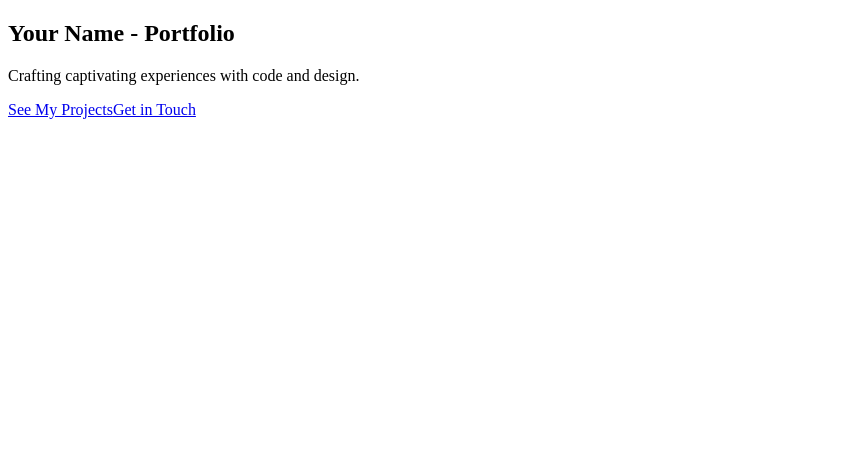
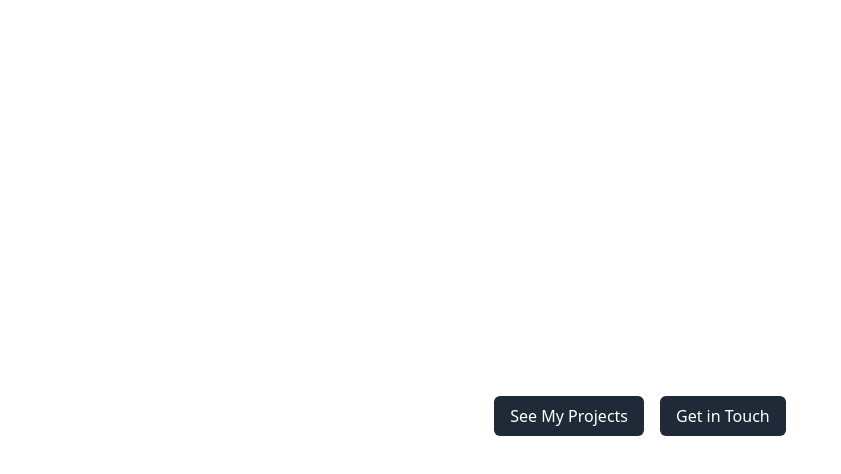
Before and after one commit to gzepeda09/Portfolio, a React (Vite) app: page / in a window 1280 px wide. Shown: the top 474 px of the page, without its empty margins (0-841 px from the left). Built offline with nearby package versions, Linux system fonts and the light colour scheme.

Commit message:
added tailwindcss config file and added css to main.jsx

```diff
--- a/package.json
+++ b/package.json
@@ -12,6 +12,8 @@
     "preview": "vite preview"
   },
   "dependencies": {
+    "@headlessui/react": "^1.7.17",
+    "@heroicons/react": "^2.1.1",
     "react": "^18.2.0",
     "react-dom": "^18.2.0",
     "tailwindcss": "^3.3.7"
--- /dev/null
+++ b/src/index.css
@@ -0,0 +1,3 @@
+@tailwind base;
+@tailwind components;
+@tailwind utilities;
--- a/src/main.jsx
+++ b/src/main.jsx
@@ -1,7 +1,7 @@
 import React from 'react'
 import ReactDOM from 'react-dom/client'
 import App from './App.jsx'
-
+import "./index.css"
 
 ReactDOM.createRoot(document.getElementById('root')).render(
   <React.StrictMode>
--- /dev/null
+++ b/tailwind.config.js
@@ -0,0 +1,8 @@
+/** @type {import('tailwindcss').Config} */
+export default {
+  content: ["./src/**/*.{js,jsx,tsx}",],
+  theme: {
+    extend: {},
+  },
+  plugins: [],
+}
```
Also changed, not shown: 1 other file (tests, documents, lock files or other folders).
